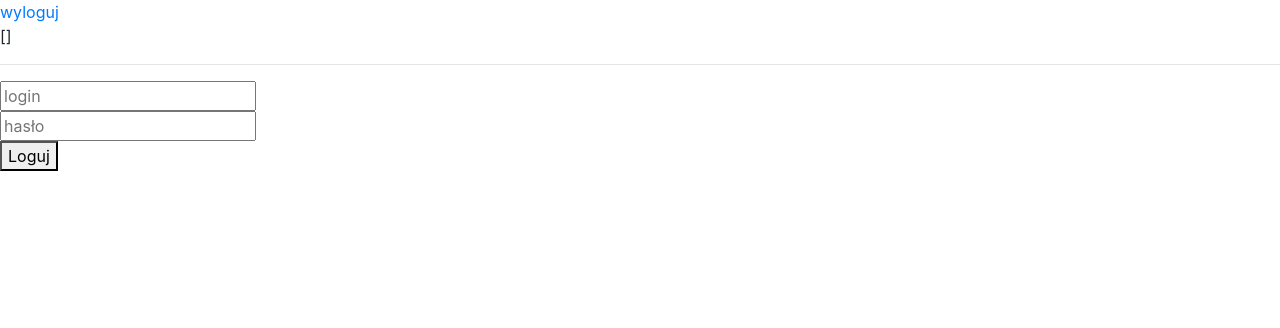
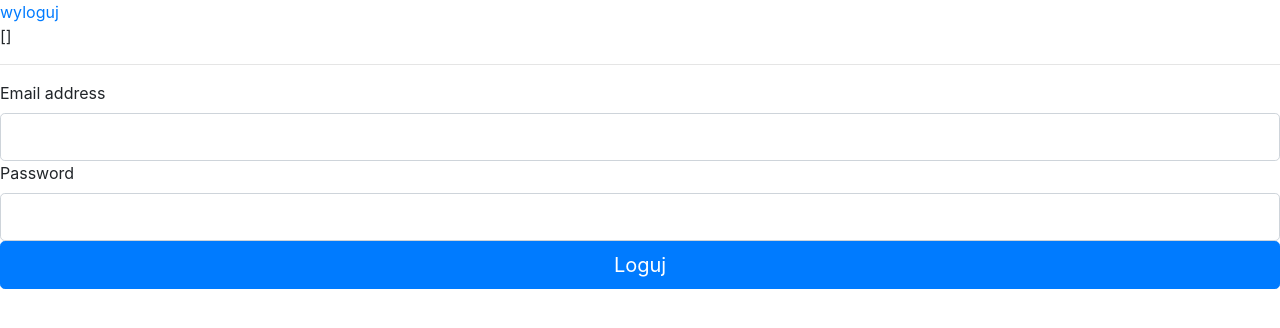
Before and after one commit to rate-it-system/frontend, a Vue app: page / in a window 1280 px wide. Shown: the top 328 px of the page. Built offline with nearby package versions, Linux system fonts and the light colour scheme.

Commit message:
Update login.vue

```diff
--- a/src/components/Guest/Login.vue
+++ b/src/components/Guest/Login.vue
@@ -1,9 +1,11 @@
 <template>
   <div class="login">
     <form @submit.prevent="submit">
-      <input type="text" name="login" id="login" placeholder="login" v-model="form.login"><br>
-      <input type="password" name="password" id="password" placeholder="hasło" v-model="form.password"><br>
-      <button type="submit">Loguj</button>
+             <label>Email address</label>
+                <input type="email" class="form-control form-control-lg" />
+       <label>Password</label>
+                <input type="password" class="form-control form-control-lg" />
+      <button type="submit" class="btn btn-primary btn-lg btn-block">Loguj</button>
       <br>
     </form>
   </div>
```
